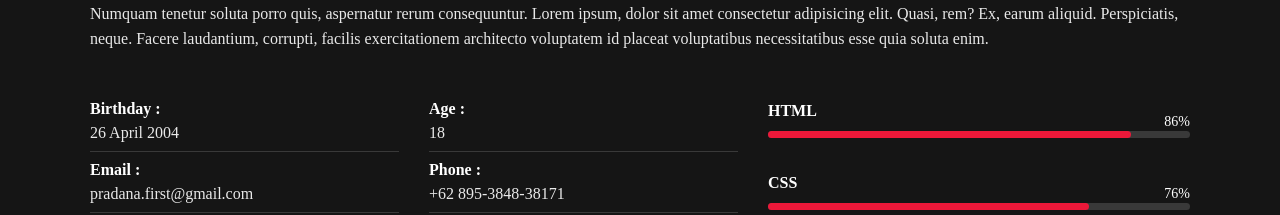
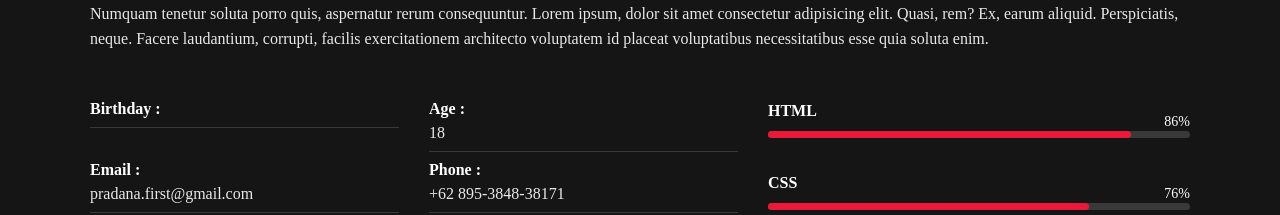
Before and after one commit to YudhistiraAP/main, a plain HTML site: page index.html in a window 1280 px wide. Shown: the part 1044-1259 px from the top of the page. Drawn offline with nearby package versions, Linux system fonts and the light colour scheme; a web font is replaced by a local one.

Commit message:
index.html

```diff
--- a/index.html
+++ b/index.html
@@ -91,7 +91,7 @@
                   <div class="personal-info padd-15">
                     <div class="row">
                       <div class="info-item padd-15">
-                        <p>Birthday : <span> 26 April 2004</span></p>
+                        <p>Birthday : <span> </span></p>
                       </div>
                       <div class="info-item padd-15">
                         <p>Age : <span> 18</span></p>
```
